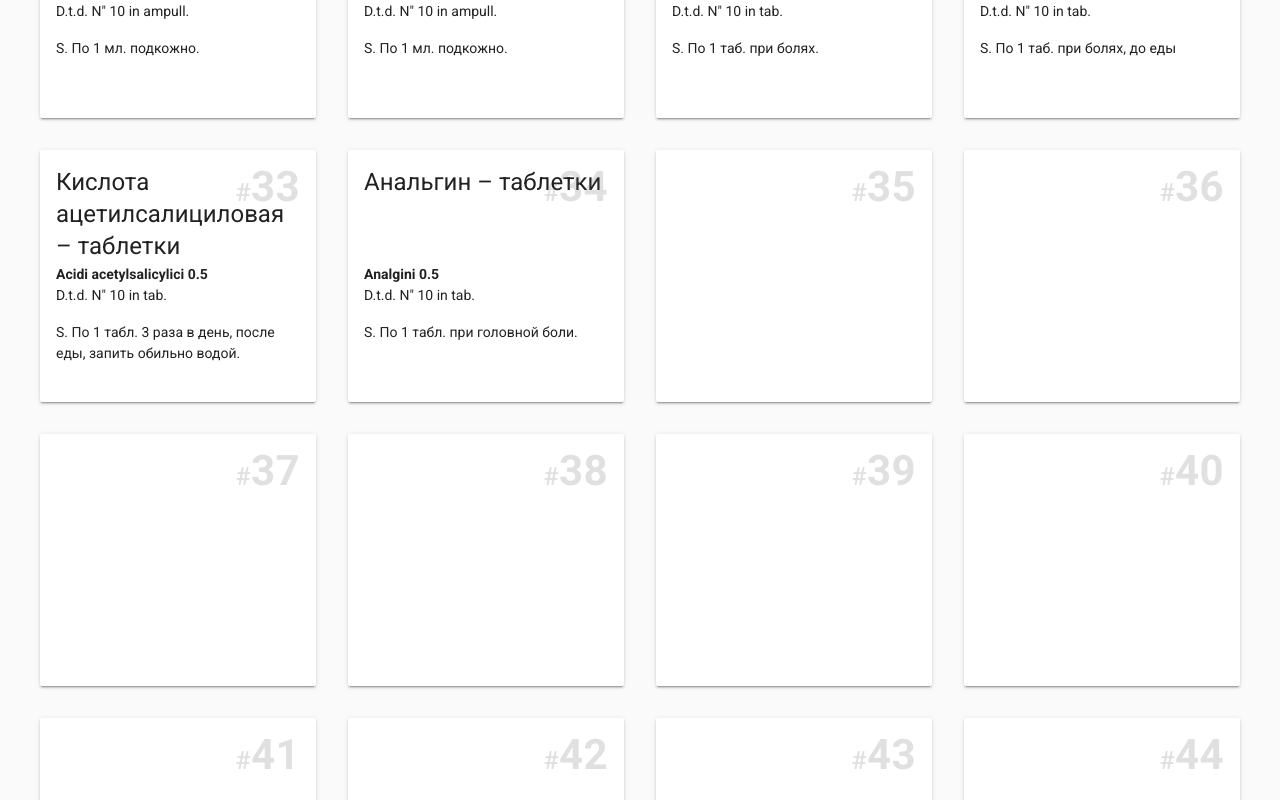
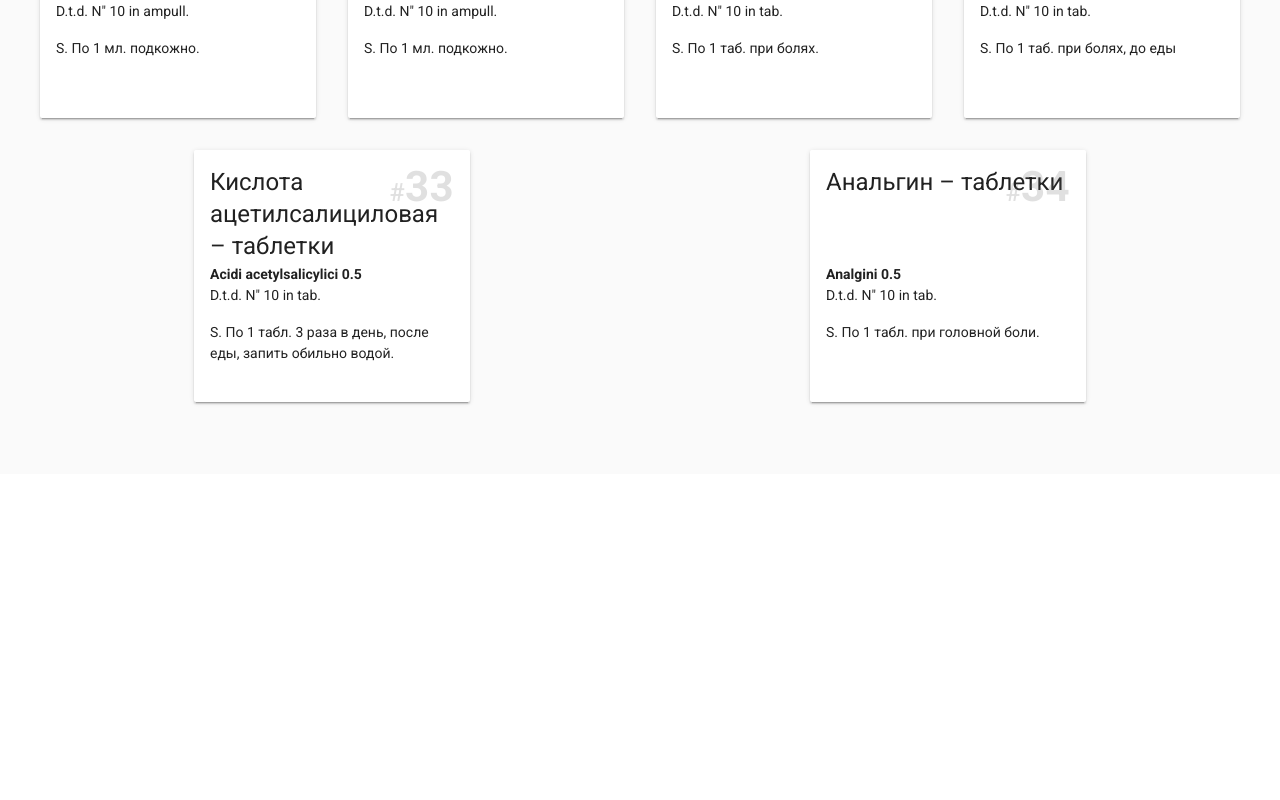
Before and after one commit to vladstarikov88/preparations, a Vue app: page / in a window 1280 px wide. Shown: the part 2380-3180 px from the top of the page. After the commit the page ends 2854 px from the top, so only its background shows below. Built offline with nearby package versions, Linux system fonts and the light colour scheme.

Commit message:
filters is work

```diff
--- a/src/components/PreparationForm.vue
+++ b/src/components/PreparationForm.vue
@@ -5,7 +5,7 @@
     >
       <v-radio
         label="all"
-        value="all"
+        value=" "
       />
       <v-radio
         v-for="type in types"
@@ -20,7 +20,7 @@
     >
       <v-radio
         label="all"
-        value="all"
+        value=" "
       />
       <v-radio
         v-for="amount in amounts"
@@ -40,8 +40,8 @@ export default {
   },
   data() {
     return {
-      radio_types: 'all',
-      radio_amount: 'all'
+      radio_types: ' ',
+      radio_amount: ' '
     }
   },
   watch: {
--- a/src/views/Home.vue
+++ b/src/views/Home.vue
@@ -2,8 +2,8 @@
   <div class="home">
     <v-layout row wrap>
       <preparation-form
-        :types="filteredTypes"
-        :amounts="filteredAmounts"
+        :types="types"
+        :amounts="amounts"
 
         @set-type="setType"
         @set-amount="setAmount"
@@ -34,10 +34,10 @@ export default {
     return {
       preparations: [],
       filteredPreparations: [],
-      filteredTypes: [],
-      filteredAmounts: [],
-      type: '',
-      amount: '',
+      types: [],
+      amounts: [],
+      type: ' ',
+      amount: ' ',
     }
   },
   components: {
@@ -45,44 +45,36 @@ export default {
     PreparationForm
   },
   methods: {
+    filterPreps(type = this.type, amount = this.amount) {
+
+      this.filteredPreparations = this.preparations
+        .filter(el => el.name.indexOf(type) > -1 ? true : false)
+        .filter(el => el.amount.indexOf(amount) > -1 ? true : false)
+    },
     setType(type) {
-
-      //сука тупой говнокод вонючий, какое же говно я пишу
-      this.type = type;
-
-      type === 'all'
-      ? this.filteredPreparations = this.preparations
-          .filter(el => el.amount.indexOf(this.amount) > -1 ? true : false)
-      : this.filteredPreparations = this.preparations
-          .filter(el => el.name.indexOf(this.type) > -1 ? true : false)
-          .filter(el => el.amount.indexOf(this.amount) > -1 ? true : false)
+      this.type = type
+      this.filterPreps();
     },
     setAmount(amount) {
-      this.amount = amount;
-
-      amount === 'all'
-      ? this.filteredPreparations = this.preparations
-          .filter(el => el.name.indexOf(this.type) > -1 ? true : false)
-      : this.filteredPreparations = this.preparations
-          .filter(el => el.amount.indexOf(this.amount) > -1 ? true : false)
-          .filter(el => el.name.indexOf(this.type) > -1 ? true : false)
+      this.amount = amount
+      this.filterPreps();
     },
   },
   mounted() {
     this.preparations = preparations;
-    this.filteredPreparations = preparations;
+    this.filterPreps();
 
     const types = this.preparations.map(el => {
       let pos = el.name.indexOf('–')
       return el.name.slice(pos +2).trim();
     })
-    this.filteredTypes = filteredItems(types)
+    this.types = filteredItems(types)
 
     const amounts = this.preparations.map(el => {
       return parseInt(el.amount.replace(/\D+/g,""));
     })
-    this.filteredAmounts = filteredItems(amounts)
-    this.filteredAmounts = this.filteredAmounts
+    this.amounts = filteredItems(amounts)
+    this.amounts = this.amounts
       .sort((a, b) => a - b)
       .map(el => "" + el)
   }
```
